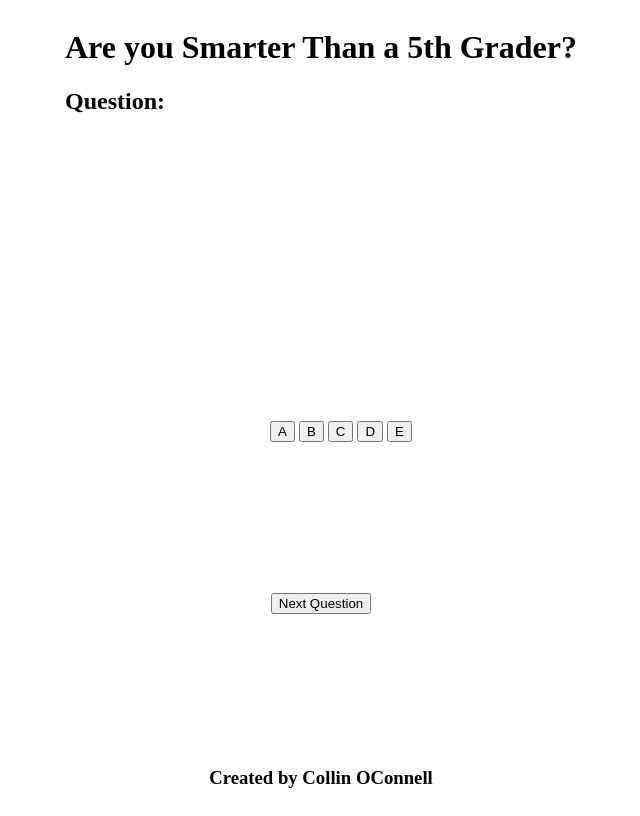
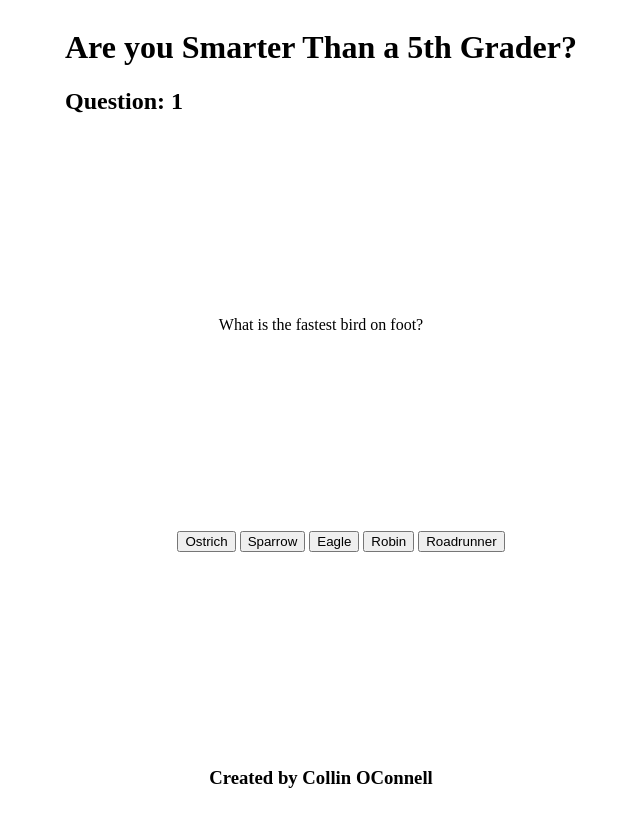
Before and after one commit to shortnd/smarterthan5th, a plain HTML site: page index.html in a window 1280 px wide. Both pictures are taken after a click on the button "Next Question". Shown: the whole page, without its empty margins (319-959 px from the left). Drawn offline with nearby package versions, Linux system fonts and the light colour scheme.

Commit message:
changed javascript file

```diff
--- a/index.html
+++ b/index.html
@@ -13,7 +13,7 @@
       </header>
       <div class="questions"></div>
 
-      <div class="answers">
+      <div class="answer">
         <ul>
           <li><button class="answers" id="a">A</button></li>
           <li><button class="answers" id="b">B</button></li>
--- a/script.js
+++ b/script.js
@@ -15,3 +15,39 @@ var answers = [["Ostrich", "Sparrow", "Eagle", "Robin", "Roadrunner"],["Venus",
               ["3 Feet", "5 Feet", "7 Feet", "9 Feet", "11 Feet"], ["South America", "Africa", "North America", "Asia", "Europe"], ["California", "Arizona", "North Dakota", "New Mexico", "South Dakota"],
               ["John Adams", "Abraham Lincon", "Thomas Jefferson", "George Washington","John Jay"]];
 var correctAnswers = ["Ostrich", "Mercury", "7", "2", "Georgia", "2", "Brazil", "Nevada", "Neil Armstrong", "Adverb", "September", "7 Feet", "South America", "Arizona", "George Washington"];
+
+
+$('.questions').text(questionItems[0]);
+  $('#a').text(answers[question][0]);
+  $('#b').text(answers[question][1]);
+  $('#c').text(answers[question][2]);
+  $('#d').text(answers[question][3]);
+  $('#e').text(answers[question][4]);
+questionNumber++;
+$('#questionNumber').text(questionNumber);
+console.log("button click");
+
+
+$('.answers').on('click', function(){
+  console.log($(this).text());
+  answer = $(this).text();
+
+  if ( answer === correctAnswers[question]){
+    alert("YES!!! That is correct");
+  } else if (answer === ""){
+    alert("Good Game!");
+  } else {
+    alert("That is incorrect");
+  }
+});
+
+$('#next').on('click', function(){
+  $('#questionNumber').text(questionNumber);
+  $('#next').css("display", "none");
+  $('#question').text(questionItems[question]);
+    $('#a').text(answers[question][0]);
+    $('#b').text(answers[question][1]);
+    $('#c').text(answers[question][2]);
+    $('#d').text(answers[question][3]);
+    $('#e').text(answers[question][4]);
+});
```
